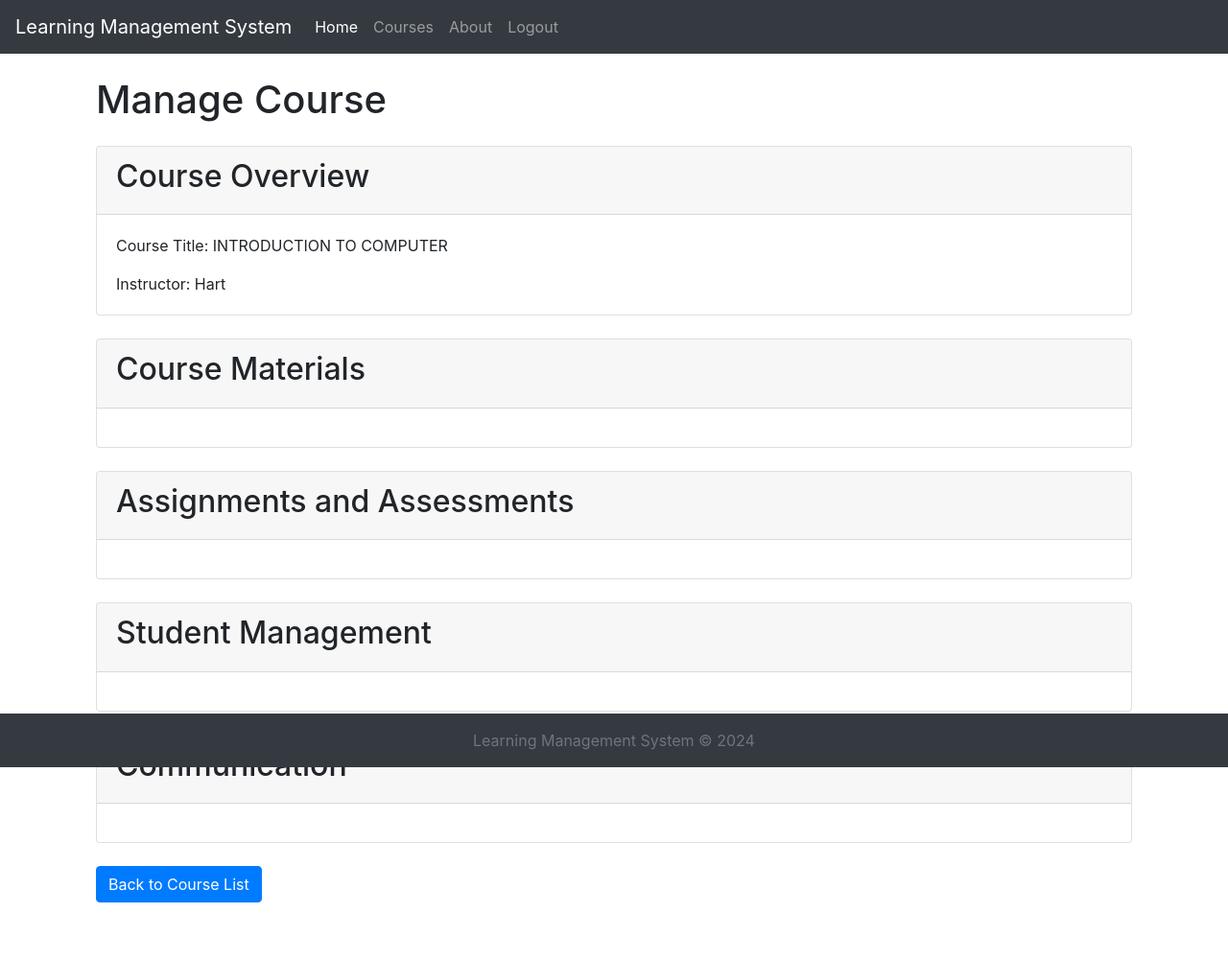
After one commit to lini234/lmsystem, a Flask app: page /manage-course/1 in a window 1280 px wide. The commit adds this page. Shown: the whole page at 96% size. Run offline with Flask 3, Linux system fonts and the light colour scheme; some libraries are stand-ins or nearby versions.

Commit message:
Stage two

```diff
--- a/lms/__init__.py
+++ b/lms/__init__.py
@@ -20,7 +20,7 @@ def create_app():
     app.register_blueprint(auth, url_prefix='/')
 
 
-    from .models import User
+    from .models import User, Course, Enrollment
     with app.app_context():
         db.create_all()
 
--- /dev/null
+++ b/lms/static/css/base.css
@@ -0,0 +1,13 @@
+body {
+    padding-bottom: 60px; /* Adjust according to footer height */
+}
+
+.footer {
+    position: fixed;
+    bottom: 0;
+    width: 100%;
+    background-color: #343a40; /* Dark color for footer background */
+    color: #ffffff; /* Light color for footer text */
+    text-align: center;
+    padding: 20px 0; /* Adjust padding as needed */
+}
--- /dev/null
+++ b/lms/templates/base.html
@@ -0,0 +1,53 @@
+<!DOCTYPE html>
+<html lang="en">
+<head>
+    <meta charset="UTF-8">
+    <meta name="viewport" content="width=device-width, initial-scale=1.0">
+    <title>{% block title %}Home{% endblock %}</title>
+    <!-- Bootstrap CSS -->
+    <link href="https://stackpath.bootstrapcdn.com/bootstrap/4.5.2/css/bootstrap.min.css" rel="stylesheet">
+    <!-- Custom CSS -->
+    <link href="static/css/base.css" rel="stylesheet">
+</head>
+<body>
+
+<nav class="navbar navbar-expand-lg navbar-dark bg-dark">
+  <a class="navbar-brand" href="#">Learning Management System</a>
+  <button class="navbar-toggler" type="button" data-toggle="collapse" data-target="#navbarSupportedContent" aria-controls="navbarSupportedContent" aria-expanded="false" aria-label="Toggle navigation">
+    <span class="navbar-toggler-icon"></span>
+  </button>
+
+  <div class="collapse navbar-collapse" id="navbarSupportedContent">
+    <ul class="navbar-nav mr-auto">
+      <li class="nav-item active">
+        <a class="nav-link" href="/">Home <span class="sr-only">(current)</span></a>
+      </li>
+      <li class="nav-item">
+        <a class="nav-link" href="/enroll-course">Courses</a>
+      </li>
+      <li class="nav-item">
+        <a class="nav-link" href="">About</a>
+      </li>
+      <li class="nav-item">
+        <a class="nav-link" href="/logout">Logout</a>
+      </li>
+    </ul>
+  </div>
+</nav>
+
+<div class="container">
+    {% block content %}{% endblock %}
+</div>
+
+<footer class="footer mt-auto py-3 bg-dark text-white">
+  <div class="container text-center">
+    <span class="text-muted">Learning Management System &copy; 2024</span>
+  </div>
+</footer>
+
+<!-- Bootstrap JS and dependencies -->
+<script src="https://code.jquery.com/jquery-3.5.1.slim.min.js"></script>
+<script src="https://cdn.jsdelivr.net/npm/@popperjs/core@2.5.3/dist/umd/popper.min.js"></script>
+<script src="https://stackpath.bootstrapcdn.com/bootstrap/4.5.2/js/bootstrap.min.js"></script>
+</body>
+</html>
--- /dev/null
+++ b/lms/templates/manage_course.html
@@ -0,0 +1,58 @@
+{% extends 'base.html' %}
+
+{% block title %}Manage Course{% endblock %}
+
+{% block content %}
+<div class="container">
+    <h1 class="my-4">Manage Course</h1>
+
+    <div class="card mb-4">
+        <div class="card-header">
+            <h2>Course Overview</h2>
+        </div>
+        <div class="card-body">
+            <p class="card-text">Course Title: {{ course.title }}</p>
+            <p class="card-text">Instructor: {{ course.instructor_name }}</p>
+            <!-- Add more course details as needed -->
+        </div>
+    </div>
+
+    <div class="card mb-4">
+        <div class="card-header">
+            <h2>Course Materials</h2>
+        </div>
+        <div class="card-body">
+            <!-- Add functionality to upload, organize, and manage course materials -->
+        </div>
+    </div>
+
+    <div class="card mb-4">
+        <div class="card-header">
+            <h2>Assignments and Assessments</h2>
+        </div>
+        <div class="card-body">
+            <!-- Add functionality to create, manage, and grade assignments and assessments -->
+        </div>
+    </div>
+
+    <div class="card mb-4">
+        <div class="card-header">
+            <h2>Student Management</h2>
+        </div>
+        <div class="card-body">
+            <!-- Add functionality to view, add, or remove students from the course -->
+        </div>
+    </div>
+
+    <div class="card mb-4">
+        <div class="card-header">
+            <h2>Communication</h2>
+        </div>
+        <div class="card-body">
+            <!-- Add functionality to send announcements and communicate with students -->
+        </div>
+    </div>
+
+    <a class="btn btn-primary" href="" role="button">Back to Course List</a>
+</div>
+{% endblock %}
--- a/lms/views.py
+++ b/lms/views.py
@@ -1,6 +1,7 @@
-from flask import Blueprint, render_template, request, abort
+from flask import Blueprint, render_template, request, abort, flash, redirect, url_for
 from flask_login import login_required, current_user
 from . import db
+from .models import Course, Enrollment
 from datetime import datetime
 
 views = Blueprint('views', __name__)
@@ -11,6 +12,58 @@ views = Blueprint('views', __name__)
 @login_required
 def home():
     if current_user.is_instructor:
-        return render_template('instructor_home.html')
+        courses = Course.query.filter_by(instructor_name=current_user.otherNames)
+        return render_template('instructor_home.html', courses=courses)
     else:
         return render_template('student_home.html')
+
+@views.route('/view-courses')
+def view_courses():
+    enrolled_courses = Enrollment.query.filter_by(user_id=current_user.id).all()
+    return render_template('view_courses.html', enrolled_courses=enrolled_courses)
+
+@views.route('/create-course', methods=['GET', 'POST'])
+def create_courses():
+    if request.method == 'POST':
+        title = request.form.get('title')
+        code = request.form.get('code')
+        description = request.form.get('description')
+        instructor_name = current_user.otherNames
+        course = Course.query.filter_by(title=title).first()
+        if course:
+            flash('Course already exist', category='error')
+        else:
+            # add user to database
+            new_course = Course(title=title, code=code, description=description, instructor_name=instructor_name)
+            db.session.add(new_course)
+            db.session.commit()
+
+            flash('Course created', category='success')
+            return redirect(url_for('views.home'))
+
+    return render_template('create_course.html')
+
+@views.route('/manage-course/<id>', methods=['GET', 'POST'])
+def manage_courses(id):
+    course = Course.query.filter_by(id=id).first()
+    return render_template('manage_course.html', course=course)
+
+@views.route('/enroll-course', methods=['GET', 'POST'])
+def enroll_course():
+    courses = Course.query.all()
+    if request.method == 'POST':
+        course_id = request.form.get('course_id')
+        print(f"Selected Course ID: {course_id}")
+
+        if course_id:
+            course = Course.query.get(course_id)
+            if course:
+                new_enrollment = Enrollment(user_id=current_user.id, course_id=course_id)
+                db.session.add(new_enrollment)
+                db.session.commit()
+                flash('You have successfully enrolled in the course!', 'success')
+            else:
+                flash('Course not found.', 'danger')
+        else:
+            flash('Invalid course selection.', 'danger')
+    return render_template('enroll_course.html', courses=courses)
```
Also changed, not shown: lms/models.py (+14 -1 lines), lms/templates/create_course.html (added, +42 -0 lines), lms/templates/enroll_course.html (added, +35 -0 lines), lms/templates/instructor_home.html (+51 -10 lines), lms/templates/student_home.html (+28 -10 lines), lms/templates/view_courses.html (added, +34 -0 lines), identifier.sqlite (deleted), instance/database.db.
